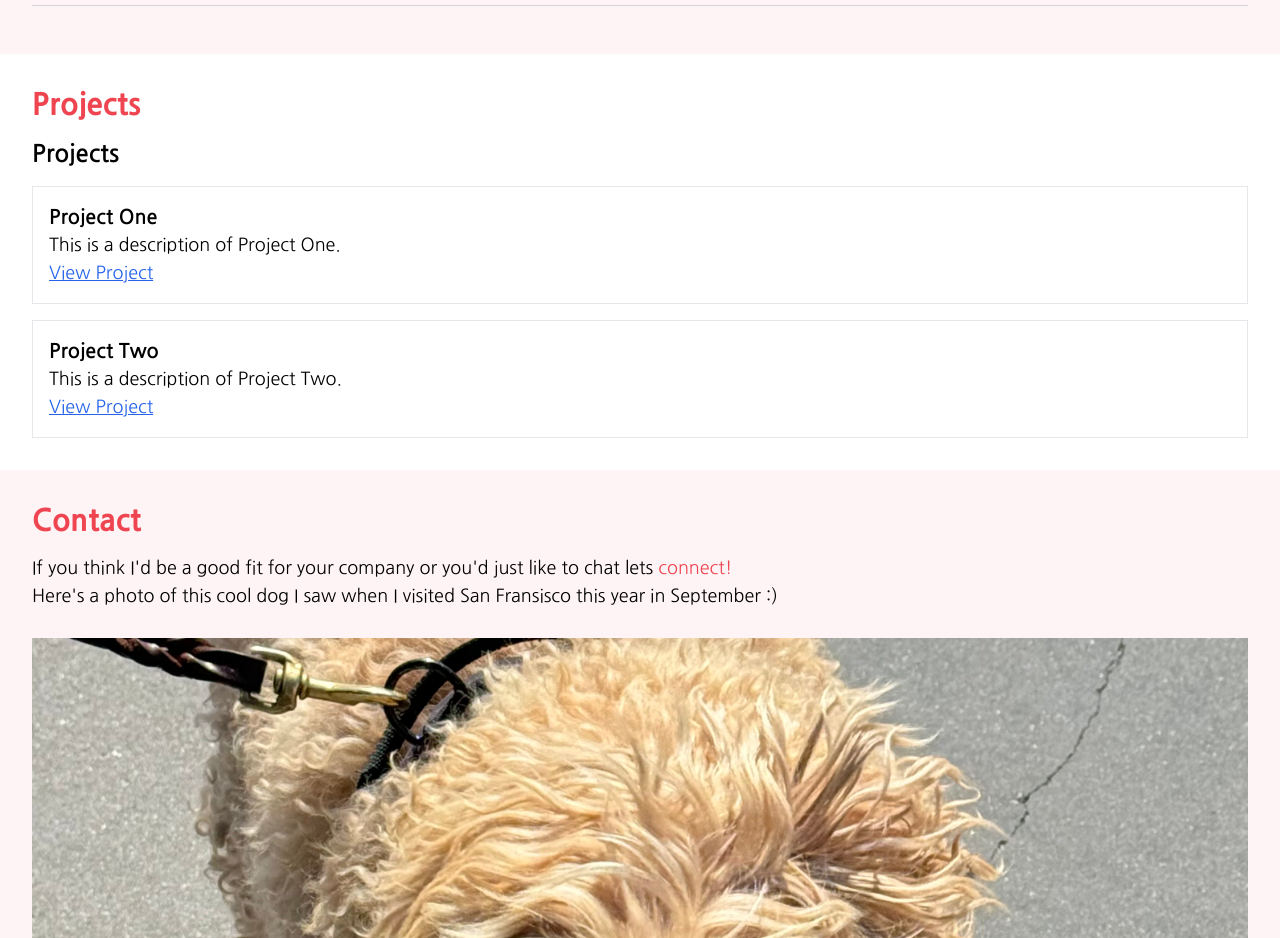
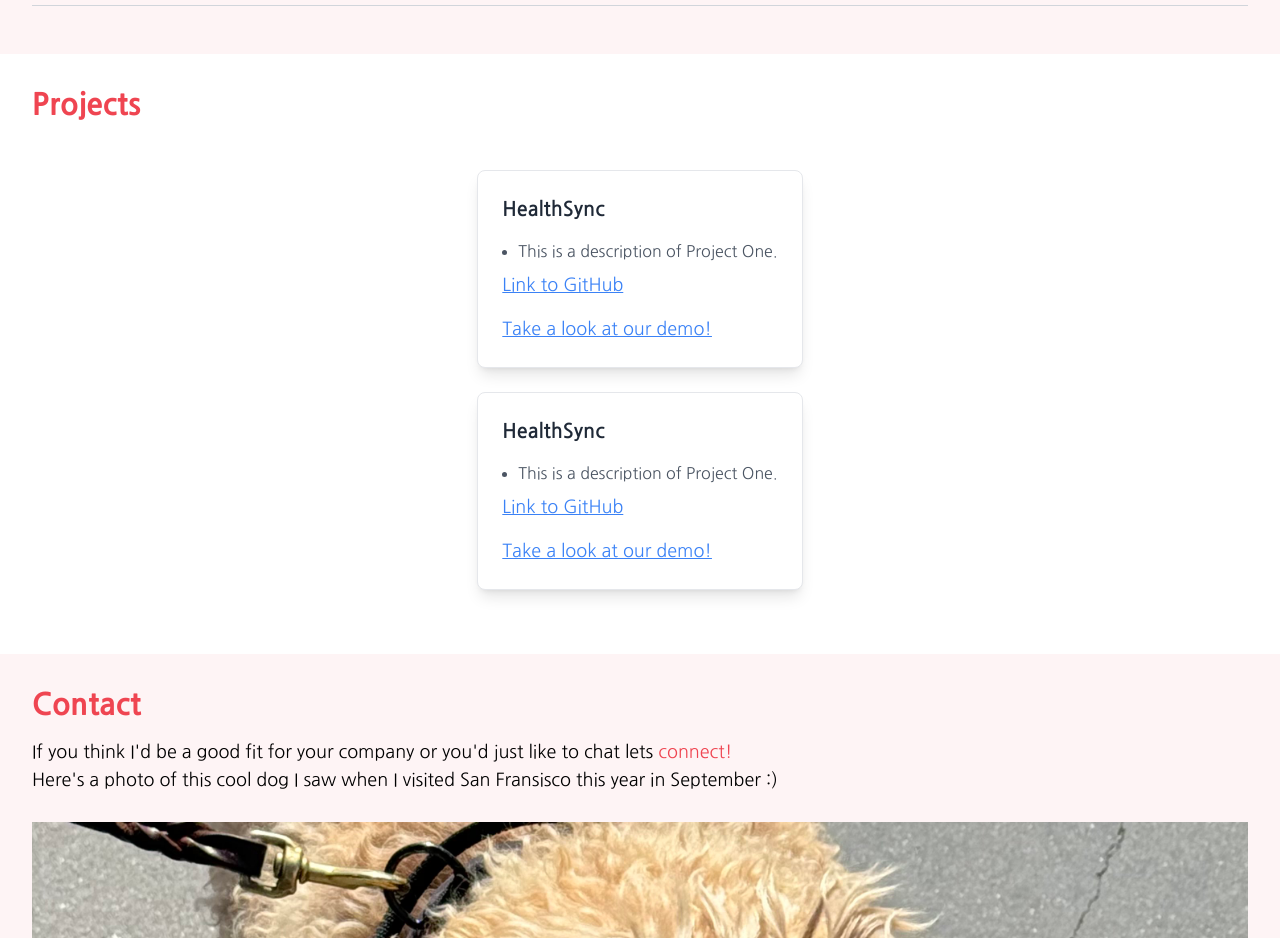
Before and after one commit to 999Marv/Marvin-Siri-Profile, a React (Vite) app: page / in a window 1280 px wide. Shown: the part 1200-2138 px from the top of the page. Built offline with nearby package versions, Linux system fonts and the light colour scheme.

Commit message:
adding project types, styling, values

```diff
--- /dev/null
+++ b/src/components/ProjectItem.tsx
@@ -0,0 +1,39 @@
+import { Project } from '../types/project';
+
+const ProjectItem = ({ project }: { project: Project }) => {
+  return (
+    <div className="border p-6 rounded-lg shadow-lg hover:shadow-xl transition-shadow bg-white max-w-md mx-auto">
+      <h3 className="text-xl font-semibold text-gray-800">{project.title}</h3>
+      <ul className="pt-4 pl-4 list-disc text-base text-gray-600">
+        {project.description.map((desc, idx) => (
+          <li key={idx} className="mb-2">
+            {desc}
+          </li>
+        ))}
+      </ul>
+      {project.links.map((link, idx) => (
+        <a
+          href={link.url}
+          key={idx}
+          target="_blank"
+          rel="noopener noreferrer"
+          className="block mt-2 text-blue-500 underline hover:text-blue-700"
+        >
+          {link.text}
+        </a>
+      ))}
+      {project.demo && (
+        <a
+          href={project.demo}
+          target="_blank"
+          rel="noopener noreferrer"
+          className="block mt-4 text-blue-500 underline hover:text-blue-700"
+        >
+          Take a look at our demo!
+        </a>
+      )}
+    </div>
+  );
+};
+
+export default ProjectItem;
--- a/src/components/Projects.tsx
+++ b/src/components/Projects.tsx
@@ -1,31 +1,14 @@
+import { PROJECTS } from '../utils/projects';
+import ProjectItem from './ProjectItem';
+
 function Projects() {
-  const projects = [
-    {
-      name: 'Project One',
-      description: 'This is a description of Project One.',
-      link: 'https://github.com/999Marv/project-one',
-    },
-    {
-      name: 'Project Two',
-      description: 'This is a description of Project Two.',
-      link: 'https://github.com/999Marv/project-two',
-    },
-  ];
-
   return (
-    <section className="projects-section">
-      <h2 className="text-2xl font-bold">Projects</h2>
-      <ul className="mt-4 space-y-4">
-        {projects.map((project, idx) => (
-          <li key={idx} className="border p-4">
-            <h3 className="text-xl font-semibold">{project.name}</h3>
-            <p>{project.description}</p>
-            <a href={project.link} className="text-blue-600 underline">
-              View Project
-            </a>
-          </li>
+    <section className="projects-section py-8 flex justify-center">
+      <div className="grid grid-cols-1 gap-6 w-full max-w-4xl">
+        {PROJECTS.map((project, idx) => (
+          <ProjectItem key={idx} project={project} />
         ))}
-      </ul>
+      </div>
     </section>
   );
 }
--- /dev/null
+++ b/src/types/project.ts
@@ -0,0 +1,9 @@
+export type Project = {
+  title: string;
+  description: string[];
+  links: {
+    url: string;
+    text: string;
+  }[];
+  demo?: string;
+};
--- /dev/null
+++ b/src/utils/projects.ts
@@ -0,0 +1,20 @@
+import { Project } from '../types/project';
+
+export const PROJECTS: Project[] = [
+  {
+    title: 'HealthSync',
+    description: ['This is a description of Project One.'],
+    links: [
+      { url: 'https://github.com/SKMMarcy/HealthSync', text: 'Link to GitHub' },
+    ],
+    demo: 'https://drive.google.com/file/d/1LvGb24L6OdxFjjoU0yCRUNLBLhygwTU0/view?resourcekey',
+  },
+  {
+    title: 'HealthSync',
+    description: ['This is a description of Project One.'],
+    links: [
+      { url: 'https://github.com/SKMMarcy/HealthSync', text: 'Link to GitHub' },
+    ],
+    demo: 'https://drive.google.com/file/d/1LvGb24L6OdxFjjoU0yCRUNLBLhygwTU0/view?resourcekey',
+  },
+];
```
